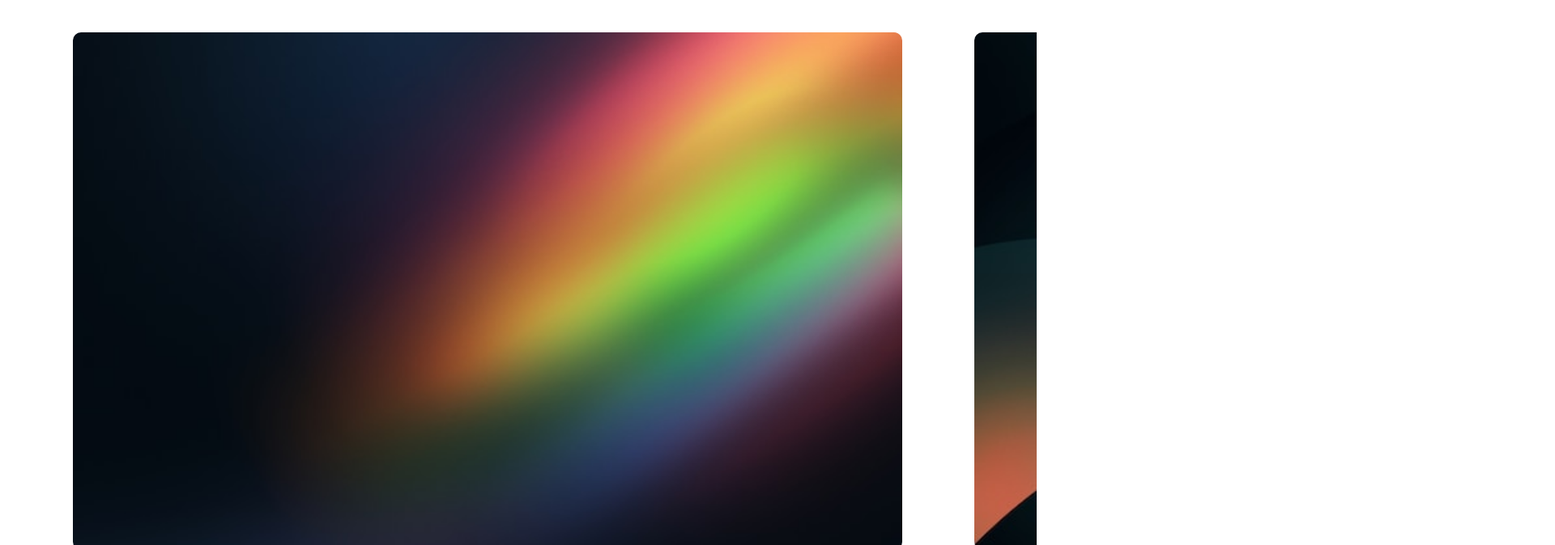
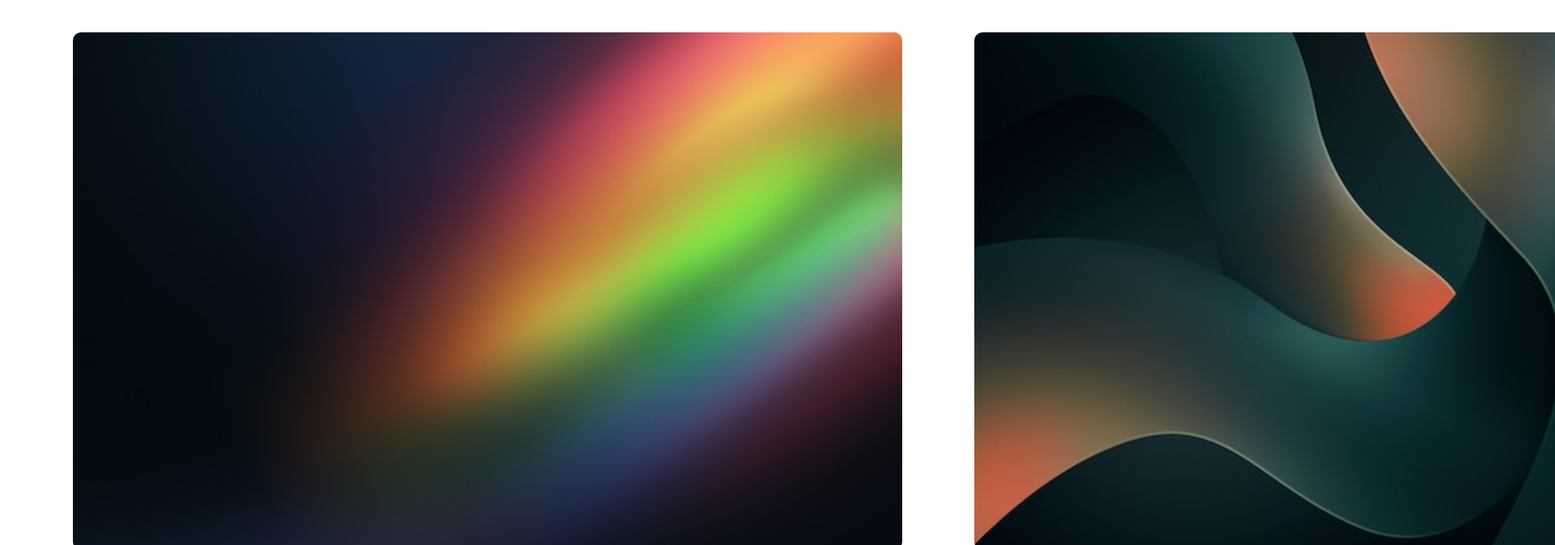
Before and after one commit to shirosuzaku/VanilaSandbox, a plain HTML site: page DoubleScroll/index.html in a window 1280 px wide. Shown: the top 674 px of the page at 81% size, 1920 px wide, since content can reach past the window. Drawn offline with Linux system fonts and the light colour scheme.

Commit message:
Add files via upload

```diff
--- a/DoubleScroll/index.html
+++ b/DoubleScroll/index.html
@@ -9,7 +9,7 @@
 <body>
     <div class="page">
 
-        <main id="main">
+        <main id="main" class="snaps-inline">
 
 
 
--- a/DoubleScroll/style.css
+++ b/DoubleScroll/style.css
@@ -8,22 +8,22 @@
 }
 html{
     scroll-snap-type: x mandatory;
+    scroll-padding-inline: 7vw;
+    overflow-y: hidden;
 }
 .page{
     width: 100%;
     height: 100vh;
-    overflow-y: hidden;
     font-family: Arial, Helvetica, sans-serif;
 }
 main{
     display: flex;
     width: fit-content;
     height: 100vh;
-    /* overflow: scroll; */
-    padding-top: 5vh;
     padding-left: 7vw;
 }
 section{
+    padding-top: 5vh;
     width: 80vw;
     overflow: auto;
     height: calc(95vh - 15px);
@@ -57,3 +57,43 @@ h5{
     object-fit: cover;
     object-position: center;
 }
+
+
+::-webkit-scrollbar{
+    width: 10px;
+    height: 0;
+}
+
+::-webkit-scrollbar-track{
+    background: hsla(120, 50%, 50%, 0);
+}
+::-webkit-scrollbar-thumb{
+    background: hsla(0, 0%, 23%, 0.5);
+    border-radius: 5px;
+}
+
+
+
+@media (max-width: 700px) {
+    ::-webkit-scrollbar {
+        width: 0px;
+        background: transparent;
+    }html{
+        overflow-y: hidden;
+    }
+}
+@media (min-width: 700px) {
+    section{
+        display: grid;
+        grid-template-columns: 1fr 1fr;
+    }
+    .headerImg,h2,.icon{
+        grid-column: 1/3;
+    }
+    h5{
+        padding-right: 50px;
+    }
+    .subImage{
+        padding: 25px 0;
+    }
+}
```
